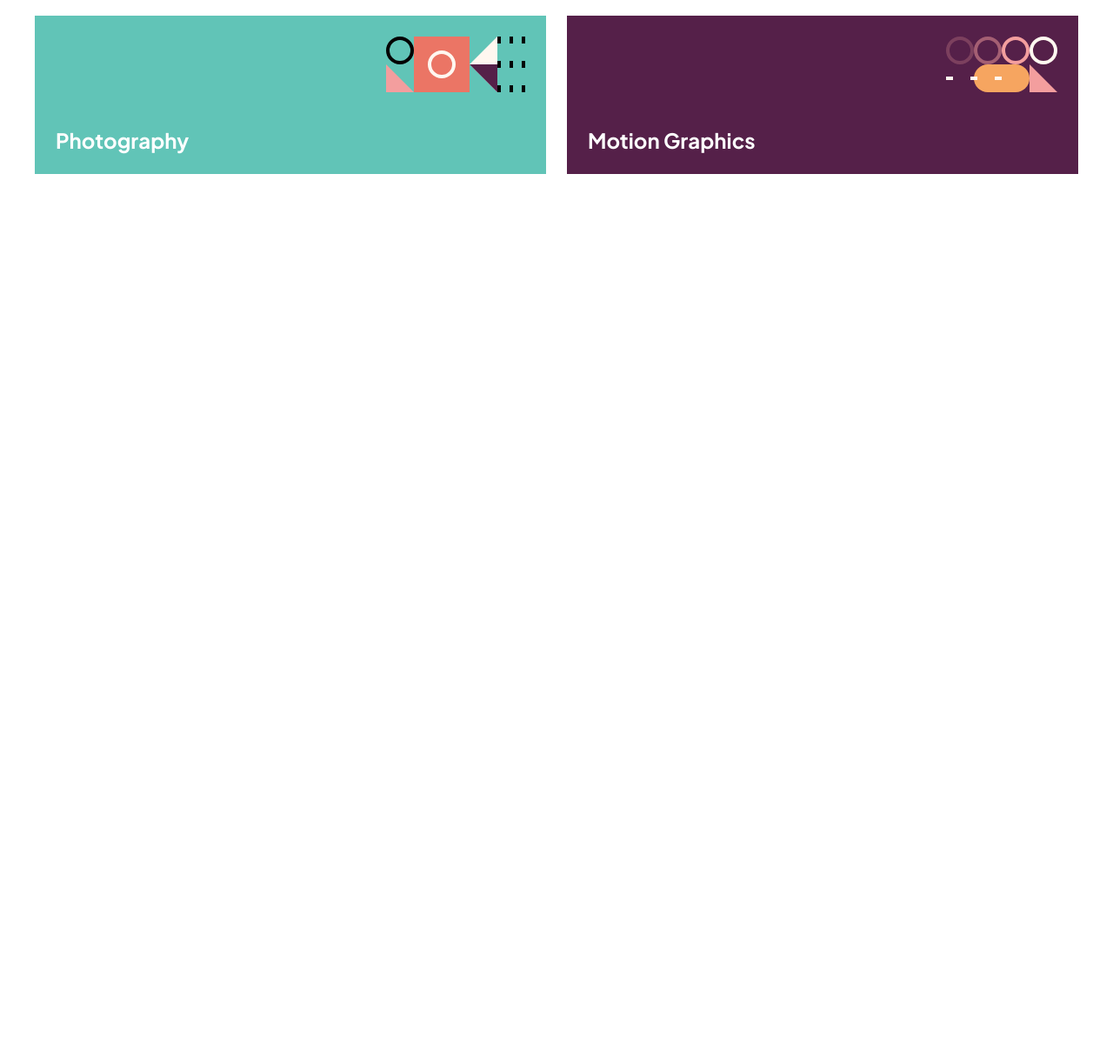
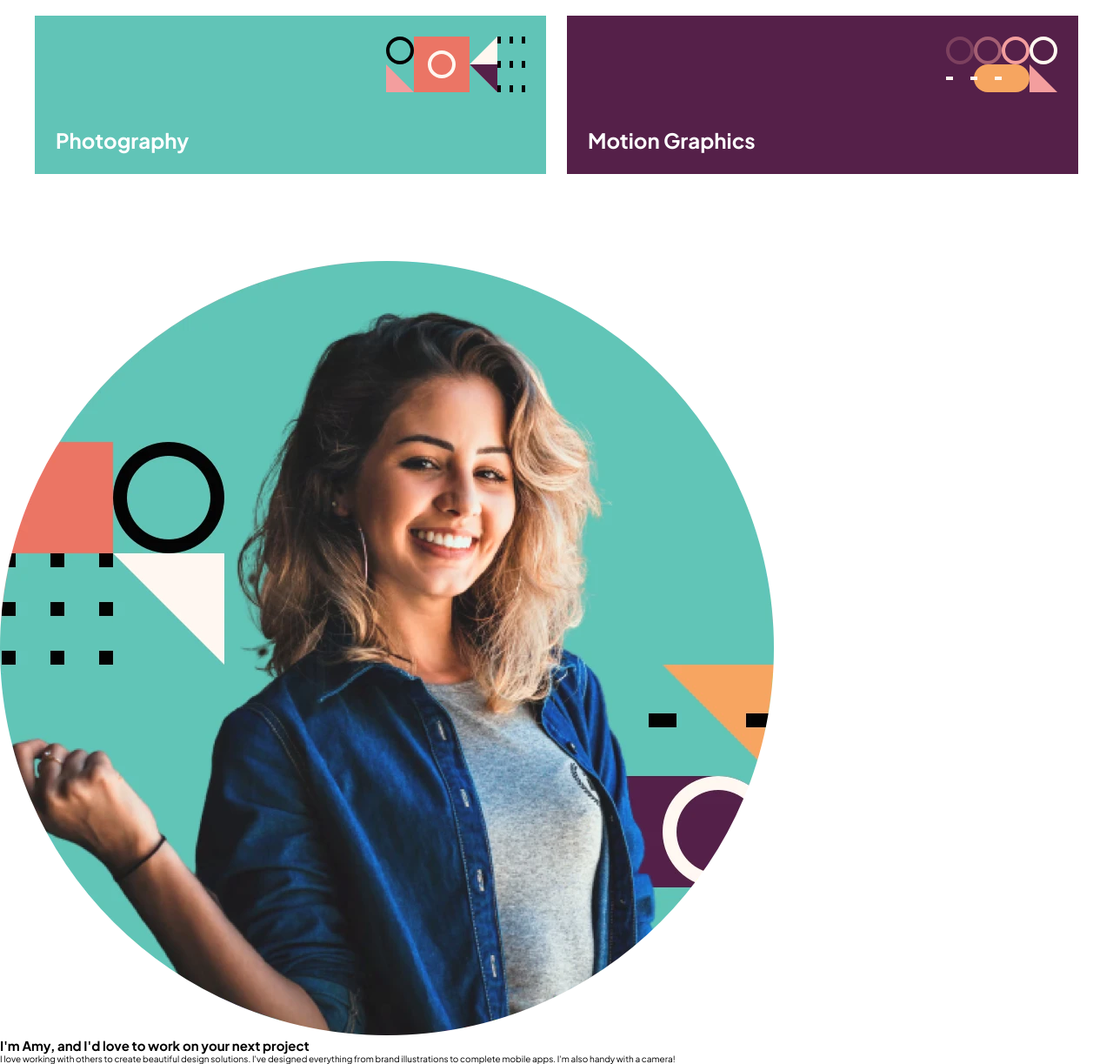
Before and after one commit to EdwardShanahan07/FM-Single-Page-Design-Portfolio, a plain HTML site: page index.html in a window 1280 px wide. Shown: the part 754-1977 px from the top of the page at 87% size. Before the commit the page ends 1054 px from the top, so only its background shows below. Drawn offline with Linux system fonts and the light colour scheme.

Commit message:
Add About Section Elements

```diff
--- a/index.html
+++ b/index.html
@@ -109,13 +109,26 @@
           </div>
         </div>
       </section>
+
+      <section id="section-about">
+        <div class="about-img">
+          <img src="./assets/imgs/image-amy.webp" alt="Girl Profile" />
+        </div>
+
+        <div class="about-text">
+          <h2 class="heading-2">
+            I'm Amy, and I'd love to work on your next project
+          </h2>
+
+          <p>
+            I love working with others to create beautiful design solutions.
+            I've designed everything from brand illustrations to complete mobile
+            apps. I'm also handy with a camera!
+          </p>
+        </div>
+      </section>
     </main>
     <!--
-
-  I’m Amy, and I’d love to work on your next project
-
-  I love working with others to create beautiful design solutions. I’ve designed everything from brand illustrations
-  to complete mobile apps. I’m also handy with a camera!
 
   Free Consultation
 
```
